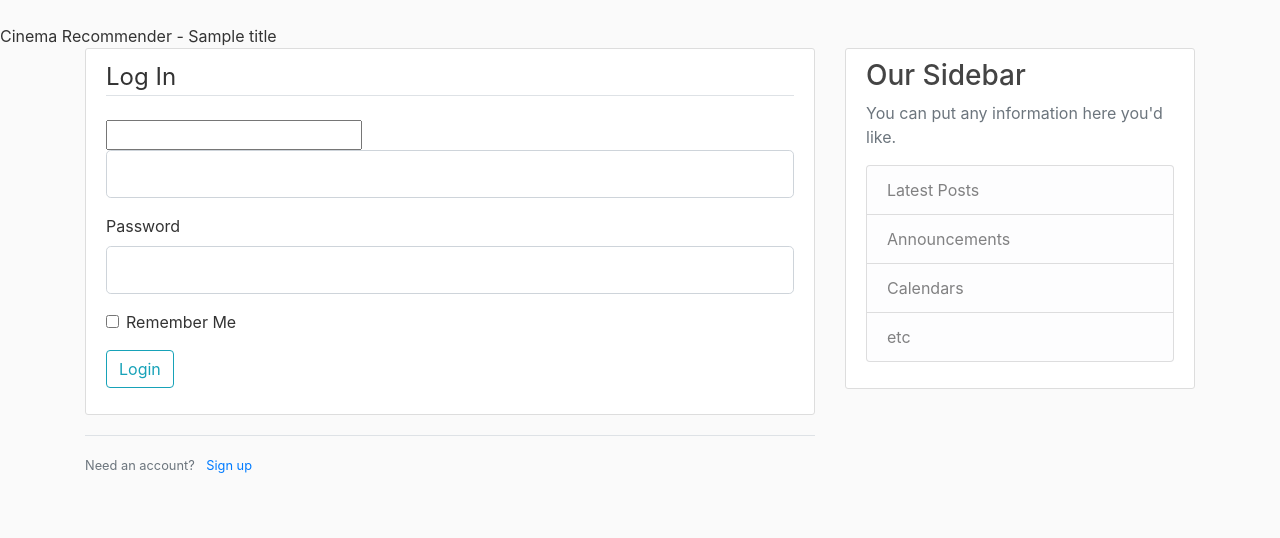
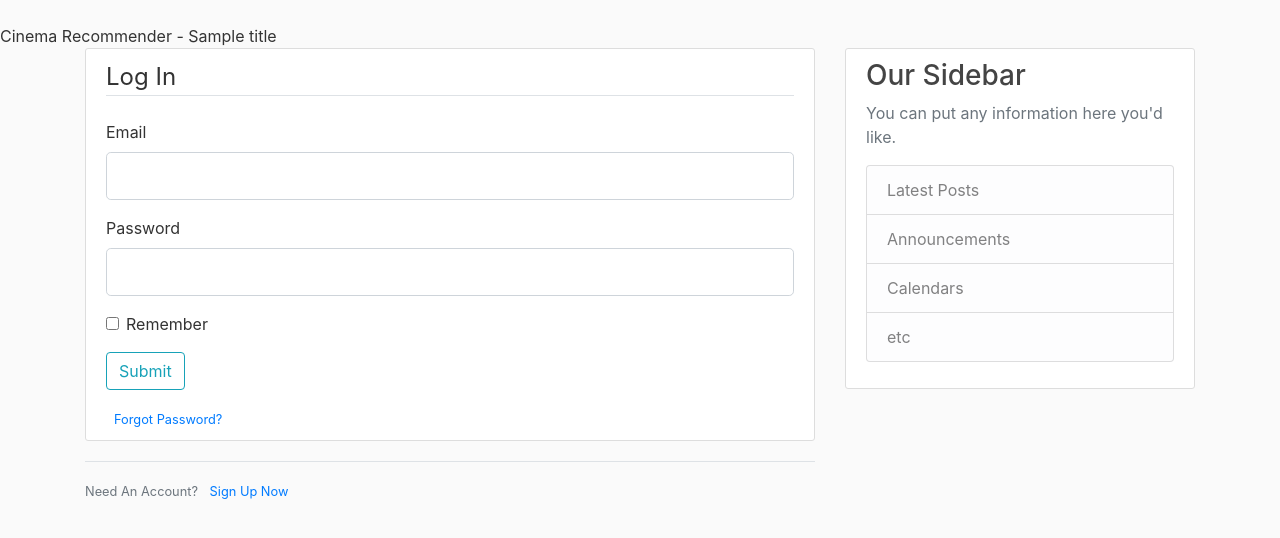
Before and after one commit to amarhod/cinema-recommender-flask, a Flask app: template Flask/templates/login.html in a window 1280 px wide. Shown: the part 56-594 px from the top of the page. Run offline with Flask 2, Linux system fonts and the light colour scheme; the template is opened without the code that fills it: values that come from a table or form of the project are taken from there, most other values are stand-ins (such as "Sample title", 1, 10 or a date in 2020); form fields are guessed from the names that the template uses; parts of the project's set-up code (start-up, migrations or seed data) failed here and were passed over; some libraries are stand-ins or nearby versions.

Commit message:
Fixed signup page and minor fixes to scraper and recommender

```diff
--- a/Flask/flaskpage.py
+++ b/Flask/app.py
@@ -1,12 +1,14 @@
 import os
 from flask import Flask, render_template, url_for, flash, redirect
-from Flask.forms import RegistrationForm, LoginForm
+from BioFilmer.Flask.forms import RegistrationForm, LoginForm
 from BioFilmer.movies import get_movie_list
 
-SECRET_KEY = os.getENV('SECRET_KEY_FLASK')
+SECRET_KEY = os.urandom(32)
 app = Flask(__name__)
 app.config['SECRET_KEY'] = SECRET_KEY
 
+movies_list = get_movie_list()
+#pprint(movies_list)
 
 @app.route('/')
 @app.route('/home')
@@ -30,8 +32,6 @@ def login():
             return redirect(url_for('home'))
         else:
             flash(f'Log in unsuccessful.','danger')
-
-
     return render_template('login.html',title='Log In', form=form)
 
 @app.route('/account')
@@ -40,7 +40,7 @@ def account():
 
 @app.route('/movies')
 def movies():
-    return render_template('movies.html',title='Movies', movies=moviess)
+    return render_template('movies.html',title='Movies', movies=movies_list)
 
 
 if __name__ == '__main__':
--- a/Flask/templates/login.html
+++ b/Flask/templates/login.html
@@ -6,16 +6,16 @@
             <fieldset class="form-group">
                 <legend class="border-bottom mb-4">Log In</legend>
                 <div class="form-group">
-                {{ form.username(class="form-control-label") }}
-                {% if form.username.errors %}
-                    {{ form.username(class="form-control form-control-lg is-invalid") }}
+                    {{ form.email.label(class="form-control-label") }}
+                    {% if form.email.errors %}
+                        {{ form.email(class="form-control form-control-lg is-invalid") }}
                         <div class="invalid-feedback">
-                        {% for error in form.username.errors %}
+                            {% for error in form.email.errors %}
                                 <span>{{ error }}</span>
                             {% endfor %}
                         </div>
                     {% else %}
-                    {{ form.username(class="form-control form-control-lg") }}
+                        {{ form.email(class="form-control form-control-lg") }}
                     {% endif %}
                 </div>
                 <div class="form-group">
@@ -39,11 +39,14 @@
             <div class="form-group">
                 {{ form.submit(class="btn btn-outline-info") }}
             </div>
+            <small class="text-muted ml-2">
+                <a href="#">Forgot Password?</a>
+            </small>
         </form>
     </div>
     <div class="border-top pt-3">
         <small class="text-muted">
-        Need an account? <a class="ml-2" href="{{ url_for('signup') }}">Sign up</a>
+            Need An Account? <a class="ml-2" href="{{ url_for('signup') }}">Sign Up Now</a>
         </small>
     </div>
 {% endblock content %}
```
Lines whose indentation alone changed are shown as unchanged.
